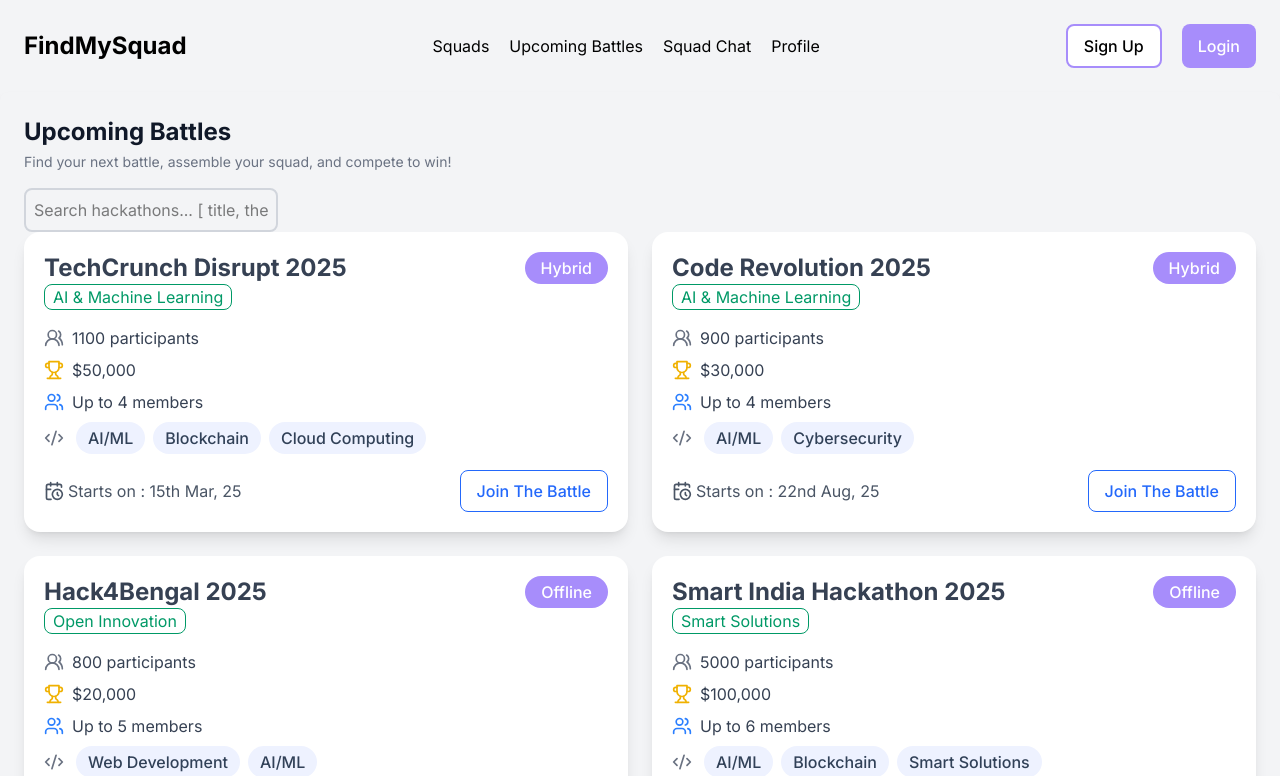
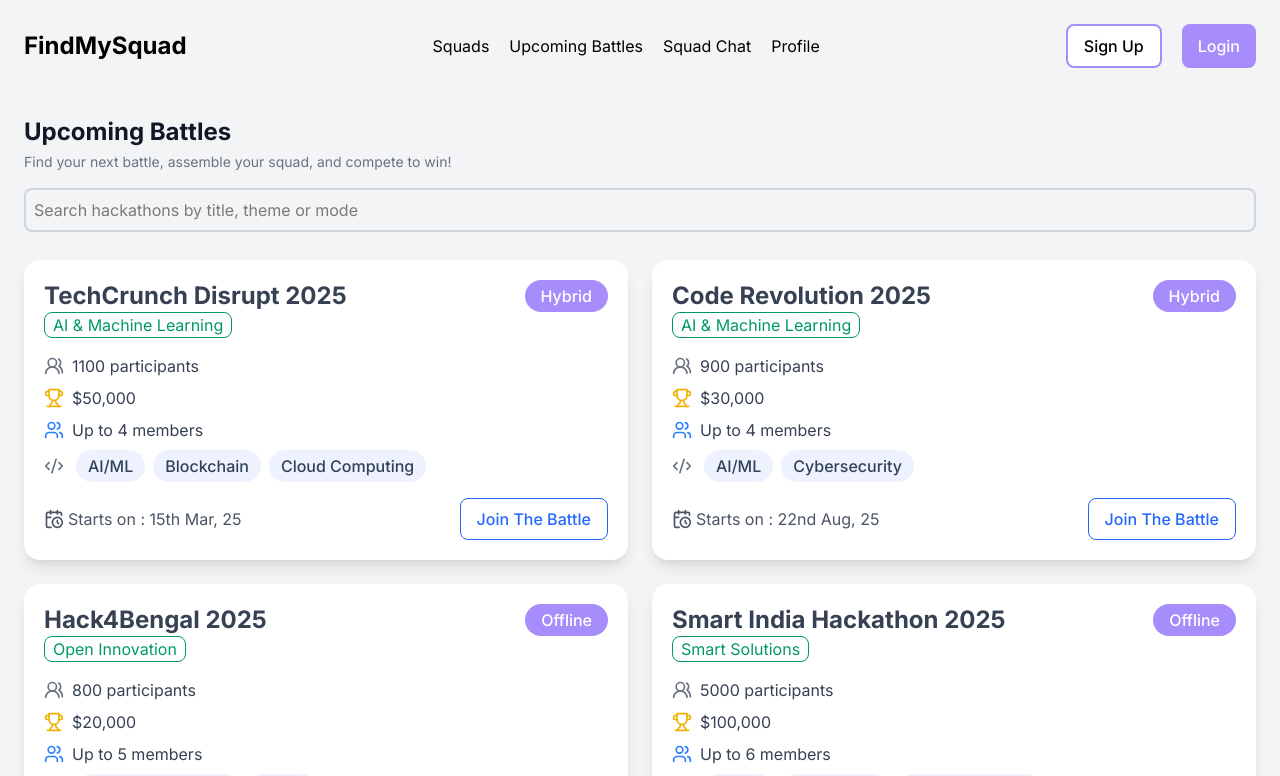
Before and after one commit to 4F24L/findMySquad, a React (Vite) app: page /hackathons in a window 1280 px wide. Shown: the top 776 px of the page. Built offline with nearby package versions, Linux system fonts and the light colour scheme; no server answers.

Commit message:
minor bug fixes

```diff
--- a/src/components/Input.jsx
+++ b/src/components/Input.jsx
@@ -1,8 +1,8 @@
 import React from 'react'
 
-const Input = ({name, placeholder, type, value, onChange, isRequired}) => {
+const Input = ({name, placeholder, type, value, onChange, isRequired, classes}) => {
   return (
-    <input required={isRequired} name={name} onChange={onChange} value={value} type={type} placeholder={placeholder} className="border-2 border-gray-300 rounded-lg p-2 focus:outline-none focus:border-[#a78dfb]" />
+    <input required={isRequired} name={name} onChange={onChange} value={value} type={type} placeholder={placeholder} className={`border-2 border-gray-300 rounded-lg p-2 focus:outline-none focus:border-[#a78dfb] ${classes}`} />
   )
 }
 
--- a/src/components/NavBar.jsx
+++ b/src/components/NavBar.jsx
@@ -8,7 +8,9 @@
   const { currentUser, signUserOut } = useAuth();
   return (
     <div className=" flex justify-between px-6 py-6 items-center">
-      <div className=" font-bold text-2xl cursor-pointer">FindMySquad</div>
+      <div onClick={()=>{
+        navigate("/")
+      }} className=" font-bold text-2xl cursor-pointer">FindMySquad</div>
 
       <ul className=" flex justify-between gap-5">
         <li>
--- a/src/pages/Hackathons.jsx
+++ b/src/pages/Hackathons.jsx
@@ -1,9 +1,15 @@
 import { useState } from "react";
 import NavBar from "../components/NavBar";
 import Input from "../components/Input";
-import { UsersRound, Trophy, Users, CalendarClock, CodeXml } from "lucide-react";
+import {
+  UsersRound,
+  Trophy,
+  Users,
+  CalendarClock,
+  CodeXml,
+} from "lucide-react";
 import Button from "../components/Button";
-import hackathonsData from '../../public/HackathonsData.json'
+import hackathonsData from "../../public/HackathonsData.json";
 
 export default function HackathonList() {
   const [searchQuery, setSearchQuery] = useState("");
@@ -11,6 +17,9 @@
   const filteredHackathons = hackathonsData.filter((h) =>
     ["title", "theme", "mode"].some((key) =>
       h[key].toLowerCase().includes(searchQuery.toLowerCase())
+    ) ||
+    h.categories.some((category) =>
+      category.toLowerCase().includes(searchQuery.toLowerCase())
     )
   );
 
@@ -25,11 +34,11 @@
           </p>
         </div>
         <Input
-          type="text"
-          placeholder="Search hackathons... [ title, theme, mode ]"
+          type={"text"}
+          placeholder={"Search hackathons by title, theme or mode"}
           value={searchQuery}
           onChange={(e) => setSearchQuery(e.target.value)}
-          classes="w-full mb-7"
+          classes={"w-full mb-7"}
         />
         <div className="grid grid-cols-1 md:grid-cols-2 xl:grid-cols-2 gap-6 w-full">
           {filteredHackathons.length > 0 ? (
@@ -52,8 +61,9 @@
                     {hackathon.mode}
                   </p>
                 </div>
-                <p className=" text-emerald-600 w-max px-2 rounded-lg border">{hackathon.theme}</p>
-
+                <p className=" text-emerald-600 w-max px-2 rounded-lg border">
+                  {hackathon.theme}
+                </p>
 
                 <div className="mt-4 space-y-2 text-gray-700 w-[100%] ">
                   <p className="flex items-center ">
@@ -69,7 +79,7 @@
                     {hackathon.team_size}
                   </p>
                   <p className="flex items-center">
-                    <CodeXml  size={20} className="mr-2 text-gray-500" />
+                    <CodeXml size={20} className="mr-2 text-gray-500" />
                     {hackathon.categories.map((language, index) => (
                       <li
                         className="flex text-base font-medium px-3 py-1 text-slate-700 bg-[#eef2ff] mx-1 rounded-full"
@@ -82,7 +92,10 @@
                 </div>
 
                 <div className="flex justify-between items-center mt-4">
-                <p className="flex items-center text-gray-600 "><CalendarClock size={20} className="mr-1"/> Starts on : {hackathon?.date?.start}</p>
+                  <p className="flex items-center text-gray-600 ">
+                    <CalendarClock size={20} className="mr-1" /> Starts on :{" "}
+                    {hackathon?.date?.start}
+                  </p>
                   <Button
                     textClr="text-[#2368FB]"
                     bg="bg-white"
```
Lines whose indentation alone changed are shown as unchanged.
